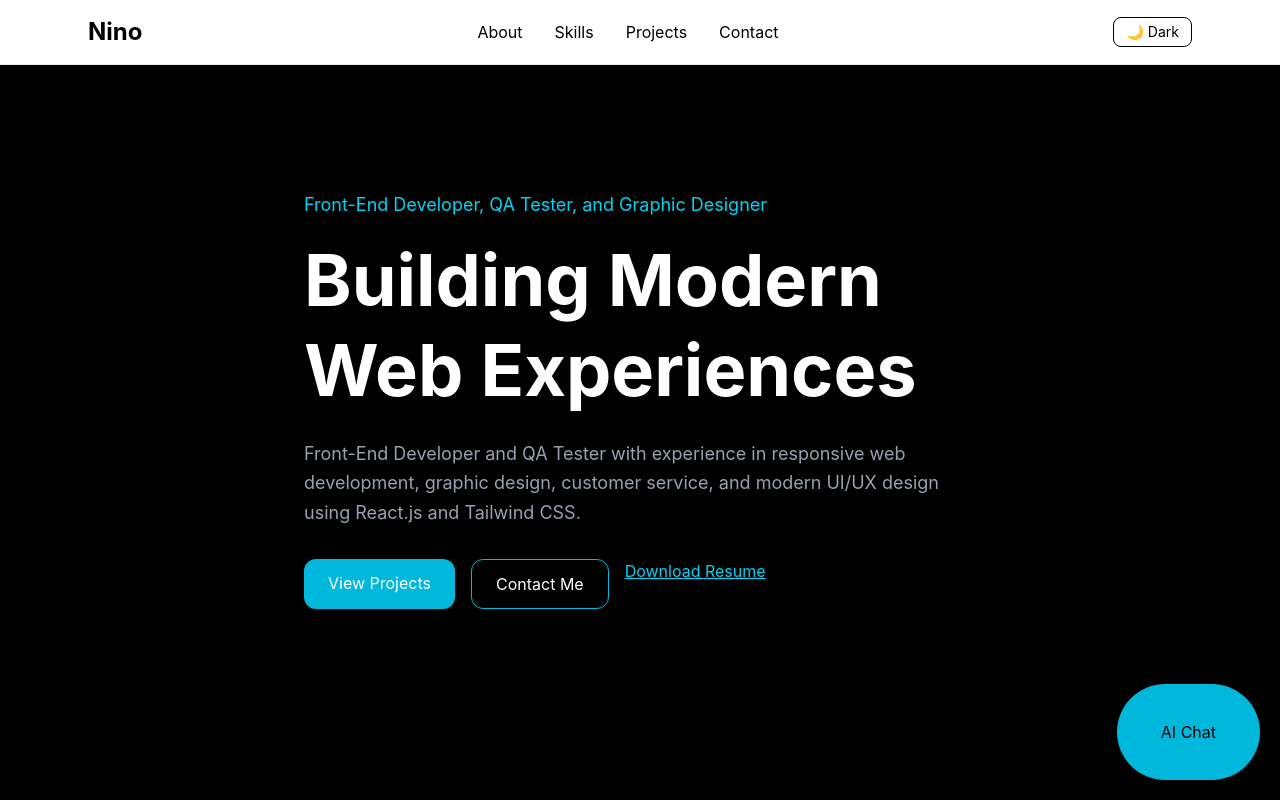
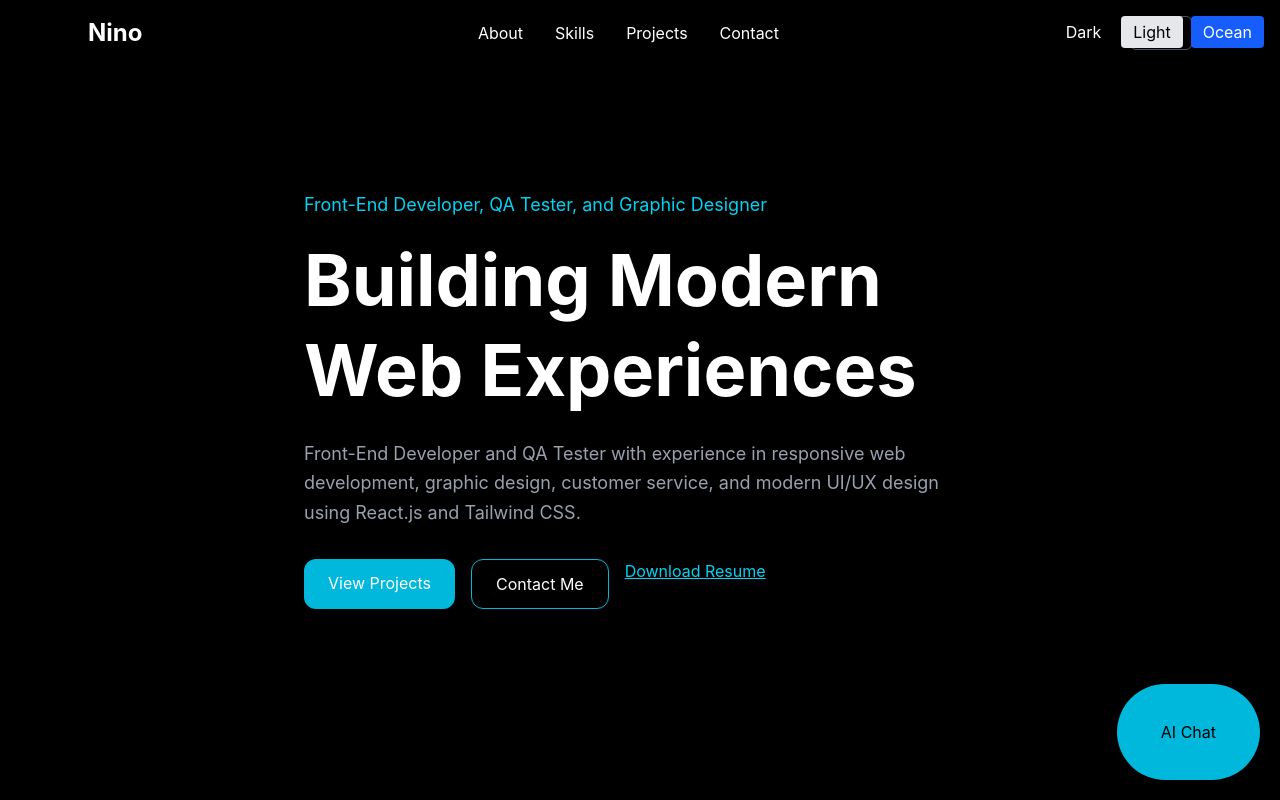
Before and after one commit to ninoverdejo18/my-portfolio, a React (Vite) app: page / in a window 1280 px wide. Shown: the top 800 px of the page. Built offline with nearby package versions, Linux system fonts and the light colour scheme.

Commit message:
Added professional portfolio updates

```diff
--- a/src/App.jsx
+++ b/src/App.jsx
@@ -1,34 +1,31 @@
-import { useState, useEffect } from "react"
-import Navbar from "./components/Navbar.jsx"
-import Hero from "./sections/Hero.jsx"
-import About from "./sections/About.jsx"
-import Skills from "./sections/Skills.jsx"
-import Projects from "./sections/Projects.jsx"
-import Contact from "./sections/Contact.jsx"
-import Footer from "./components/Footer.jsx"
-import ChatBot from "./components/ChatBot.jsx"
+import { ThemeProvider, useTheme } from "./context/ThemeContext.jsx";
+import Navbar from "./components/Navbar.jsx";
+import Hero from "./sections/Hero.jsx";
+import About from "./sections/About.jsx";
+import Skills from "./sections/Skills.jsx";
+import Projects from "./sections/Projects.jsx";
+import Contact from "./sections/Contact.jsx";
+import Footer from "./components/Footer.jsx";
+import ChatBot from "./components/ChatBot.jsx";
 
+function ThemeSwitcher() {
+  const { theme, setTheme } = useTheme();
+
+  return (
+    <div className="fixed top-4 right-4 z-[9999] flex gap-2">
+      <button onClick={() => setTheme("dark")} className="px-3 py-1 bg-black text-white rounded border-gray-700 hover:opacity-80">Dark</button>
+      <button onClick={() => setTheme("light")} className="px-3 py-1 bg-gray-200 text-black rounded hover:opacity-80">Light</button>
+      <button onClick={() => setTheme("ocean")} className="px-3 py-1 bg-blue-600 text-white rounded hover:opacity-80">Ocean</button>
+    </div>
+  );
+}
 
 function App() {
-
-  const [darkMode, setDarkMode] = useState(true)
-
-  // Save preference
-  useEffect(() => {
-    if (darkMode) {
-      document.documentElement.classList.add("dark")
-    } else {
-      document.documentElement.classList.remove("dark")
-    }
-  }, [darkMode])
-
   return (
-    <div className="bg-white dark:bg-black transition-colors duration-300">
-
-      {/* PASS toggle to navbar */}
-      <Navbar darkMode={darkMode} setDarkMode={setDarkMode} />
-      <main className="relative">
+    <ThemeProvider>
+      <ThemeSwitcher />
       <Navbar />
+      <main>
         <Hero />
         <About />
         <Skills />
@@ -37,8 +34,8 @@ function App() {
         <Footer />
         <ChatBot />
       </main>
-    </div>
+    </ThemeProvider>
   );
 }
 
-export default App
+export default App;
--- a/src/components/Navbar.jsx
+++ b/src/components/Navbar.jsx
@@ -1,12 +1,6 @@
-import { useState } from "react"
-
 function Navbar({ darkMode, setDarkMode }) {
-
-  const [menuOpen, setMenuOpen] = useState(false)
-
   return (
-    <nav className="fixed top-0 w-full bg-white dark:bg-black text-black dark:text-white border-b border-gray-200 dark:border-gray-800 z-50">
-
+    <nav className="fixed top-0 w-full bg-black/80 backdrop-blur-md text-white z-50">
       <div className="max-w-6xl mx-auto px-6 py-4 flex justify-between items-center">
 
         {/* Logo */}
@@ -14,55 +8,25 @@ function Navbar({ darkMode, setDarkMode }) {
           Nino
         </h1>
 
-        {/* Desktop Menu */}
+        {/* Links */}
         <ul className="hidden md:flex gap-8">
-          <li><a href="#about">About</a></li>
-          <li><a href="#skills">Skills</a></li>
-          <li><a href="#projects">Projects</a></li>
-          <li><a href="#contact">Contact</a></li>
+          <li><a href="#about" className="hover:text-cyan-400">About</a></li>
+          <li><a href="#skills" className="hover:text-cyan-400">Skills</a></li>
+          <li><a href="#projects" className="hover:text-cyan-400">Projects</a></li>
+          <li><a href="#contact" className="hover:text-cyan-400">Contact</a></li>
         </ul>
 
-        {/* Controls */}
-        <div className="flex items-center gap-4">
-
-          {/* Theme Button */}
-          <button
-            onClick={() => setDarkMode(!darkMode)}
-            className="px-3 py-1 border rounded-lg text-sm"
-          >
-            {darkMode ? "☀ Light" : "🌙 Dark"}
-          </button>
-
-          {/* Mobile Button */}
-          <button
-            className="md:hidden text-3xl"
-            onClick={() => setMenuOpen(!menuOpen)}
-          >
-            ☰
-          </button>
-
-        </div>
+        {/* Dark Mode Toggle */}
+        <button
+          onClick={() => setDarkMode(!darkMode)}
+          className="ml-4 px-3 py-1 border border-gray-600 rounded-md hover:border-cyan-400 transition"
+        >
+          {darkMode ? "Light" : "Dark"}
+        </button>
 
       </div>
-
-      {/* Mobile Menu */}
-      {menuOpen && (
-        <div className="md:hidden bg-white dark:bg-black border-t">
-
-          <ul className="flex flex-col items-center py-6 gap-6">
-
-            <li><a href="#about">About</a></li>
-            <li><a href="#skills">Skills</a></li>
-            <li><a href="#projects">Projects</a></li>
-            <li><a href="#contact">Contact</a></li>
-
-          </ul>
-
-        </div>
-      )}
-
     </nav>
-  )
+  );
 }
 
-export default Navbar
+export default Navbar;
--- /dev/null
+++ b/src/context/ThemeContext.jsx
@@ -0,0 +1,39 @@
+import { createContext, useContext, useState } from "react";
+
+const ThemeContext = createContext();
+
+export const useTheme = () => useContext(ThemeContext);
+
+const themeConfig = {
+  dark: {
+    bg: "bg-slate-950",
+    text: "text-white",
+    cardBg: "bg-slate-900",
+    border: "border-slate-800",
+  },
+  light: {
+    bg: "bg-white",
+    text: "text-black",
+    cardBg: "bg-gray-100",
+    border: "border-gray-200",
+  },
+  ocean: {
+    bg: "bg-blue-900",
+    text: "text-white",
+    cardBg: "bg-blue-800",
+    border: "border-blue-700",
+  },
+};
+
+export function ThemeProvider({ children }) {
+  const [theme, setTheme] = useState("dark");
+  const themeClasses = themeConfig[theme];
+
+  return (
+    <ThemeContext.Provider value={{ theme, setTheme, themeClasses }}>
+      <div className={`min-h-screen transition-all duration-300 ${themeClasses.bg} ${themeClasses.text}`}>
+        {children}
+      </div>
+    </ThemeContext.Provider>
+  );
+}
```
Lines whose indentation alone changed are shown as unchanged.
